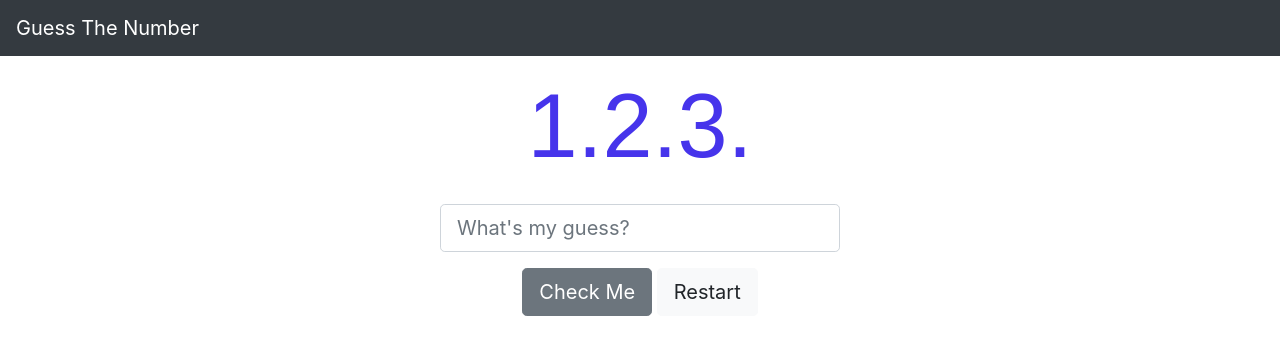
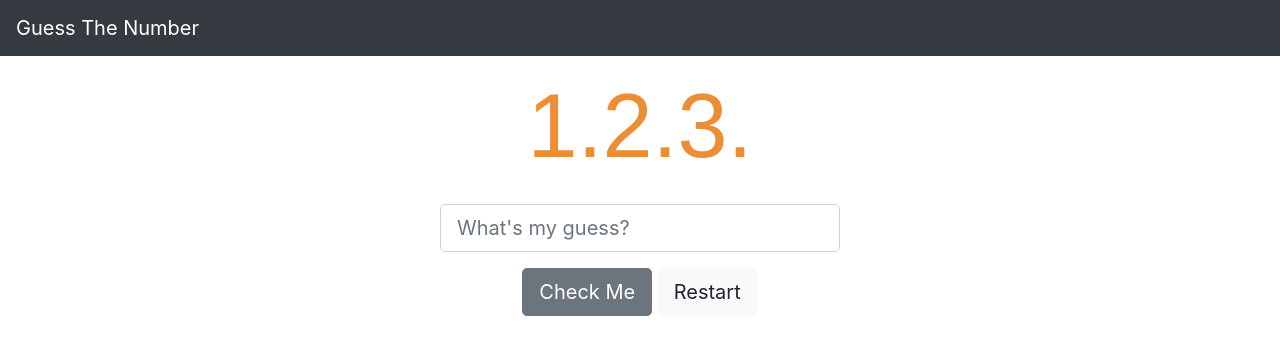
Before and after one commit to MayeshaSamihaOishee/Guess-The-Number-Game, a plain HTML site: page index.html in a window 1280 px wide. Drawn offline with nearby package versions, Linux system fonts and the light colour scheme.

Commit message:
Updated color changes in Style.css

```diff
--- a/style.css
+++ b/style.css
@@ -9,6 +9,7 @@
 
 .banner {
     color: #4634eb;
+    color: #ed8d34;
     font-size: 90px;
     font-family: sans-serif;
 }
```
